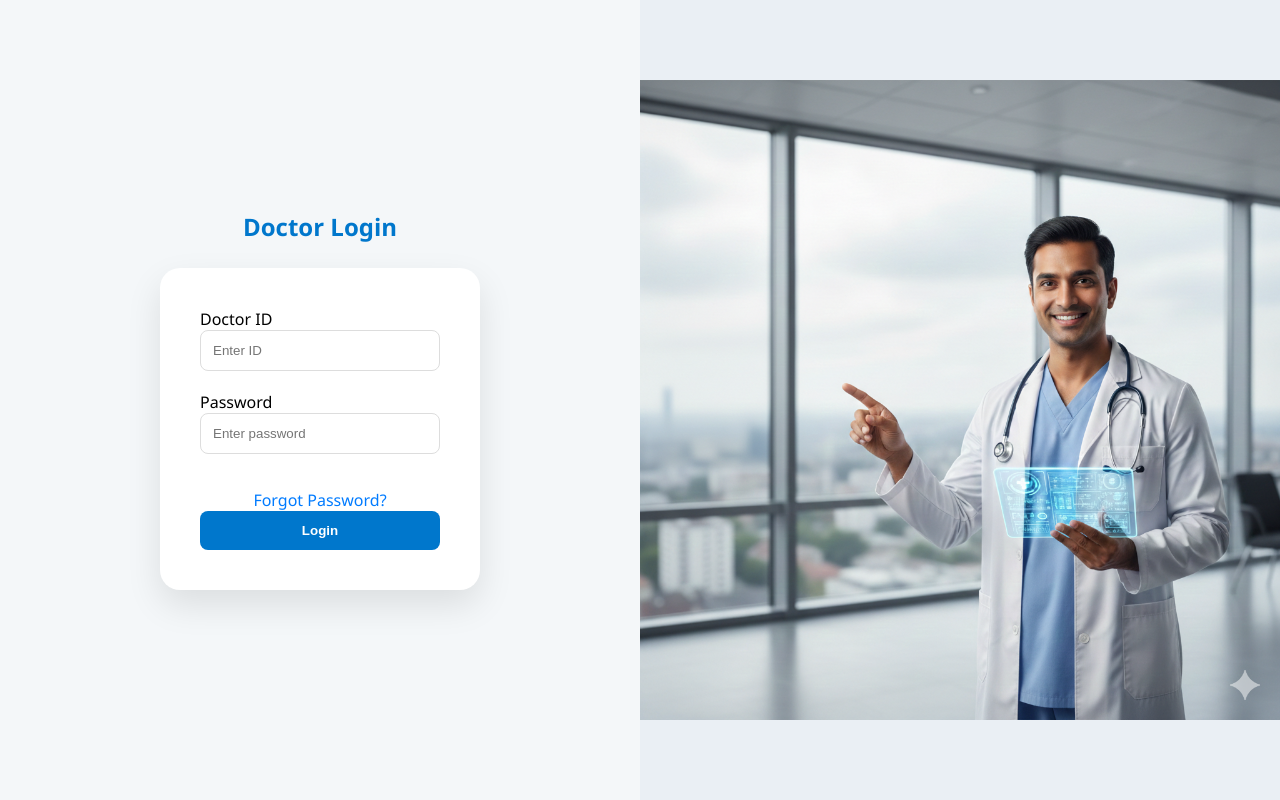
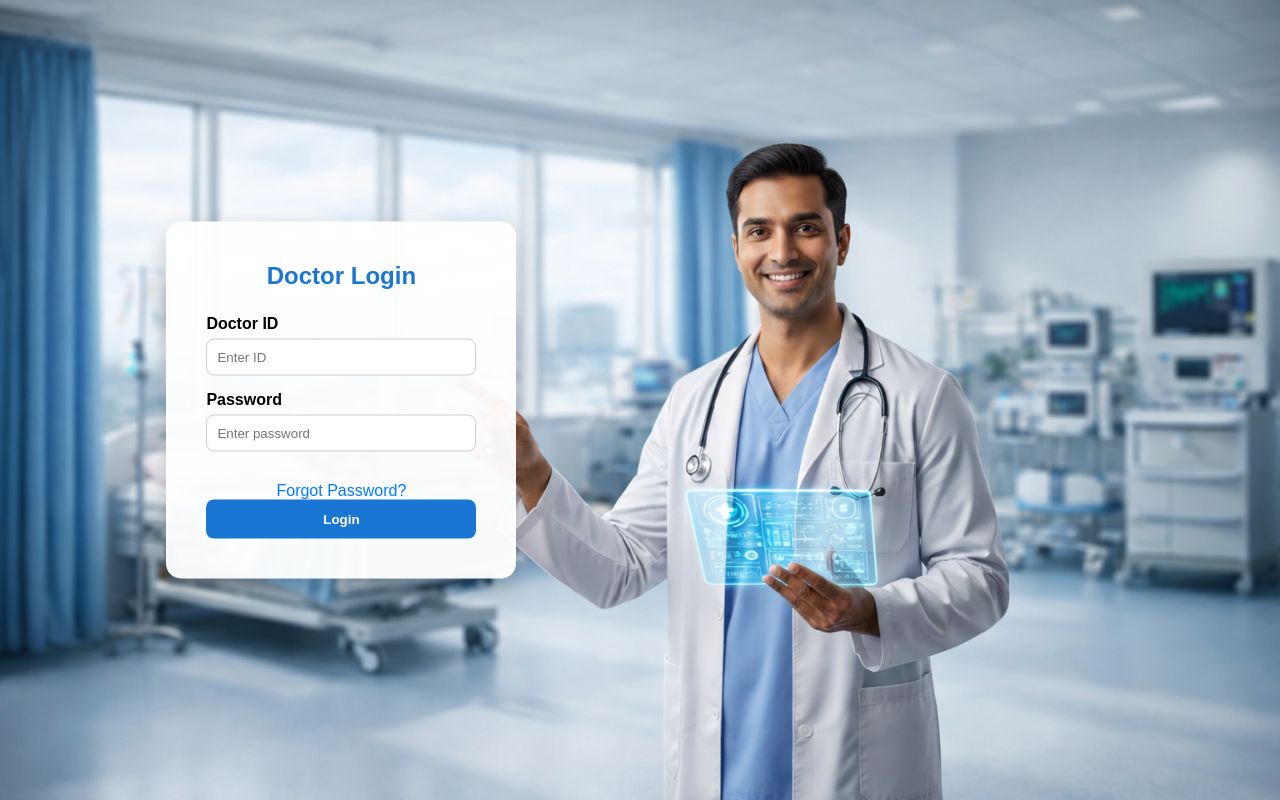
Before and after one commit to Sudeep29-code/Hospital_Ai, a Flask app: page /doctor_login in a window 1280 px wide. Run offline with Flask 3, Linux system fonts and the light colour scheme; parts of the project's set-up code (start-up, migrations or seed data) failed here and were passed over.

Commit message:
Doctor login page modified

```diff
--- a/q_table.json
+++ b/q_table.json
@@ -1 +1 @@
-{"low": {"increase_fairness": 847.3378211880955, "increase_wait": 620.2379507883892, "balance": 607.5999290064981}, "high": {"increase_fairness": 194.56257056383004, "increase_wait": 21.630125727296218, "balance": 28.08601983969315}}
+{"low": {"increase_fairness": 870.3102010701933, "increase_wait": 686.8459913258841, "balance": 677.6864499232004}, "high": {"increase_fairness": 278.2390648756889, "increase_wait": 69.22032147903847, "balance": 91.45953344961184}}
--- a/templates/doctor_login.html
+++ b/templates/doctor_login.html
@@ -3,69 +3,64 @@
 
 <head>
     <title>Doctor Login</title>
-
     <style>
-        body {
-            background: red !important;
-        }
-
         * {
             margin: 0;
             padding: 0;
             box-sizing: border-box;
+            font-family: Arial, sans-serif;
         }
 
-        html,
         body {
-            height: 100%;
-            font-family: 'Segoe UI', Tahoma, Geneva, Verdana, sans-serif;
+            height: 100vh;
         }
 
-        .main-container {
+        .main-section {
+            height: 100vh;
+            width: 100%;
+            background-image: url("{{ url_for('static', filename='doc_login.png') }}");
+            background-size: cover;
+            background-position: center;
+            background-repeat: no-repeat;
             position: relative;
-            width: 100%;
-            height: 100%;
-            display: flex;
-        }
-
-        .left-section {
-            width: 50%;
-            display: flex;
-            align-items: center;
-            justify-content: center;
-            background-color: #f4f7f9;
-            z-index: 2;
         }
 
         .login-container {
-            width: 320px;
+            position: absolute;
+            top: 50%;
+            left: 13%;   /* 🔥 Adjust this value slightly */
+            transform: translateY(-50%);
+            background: rgba(255, 255, 255, 0.95);
+            padding: 40px;
+            width: 350px;
+            border-radius: 15px;
+            box-shadow: 0 10px 25px rgba(0, 0, 0, 0.2);
 }
 
         h2 {
-            color: #0077cc;
             text-align: center;
             margin-bottom: 25px;
+            color: #1976d2;
         }
 
-        form {
-            background: white;
-            padding: 40px;
-            border-radius: 20px;
-            box-shadow: 0 15px 35px rgba(0, 0, 0, 0.1);
+        label {
+            display: block;
+            margin-bottom: 6px;
+            font-weight: bold;
         }
 
         input {
             width: 100%;
-            padding: 12px;
-            margin-bottom: 20px;
-            border: 1px solid #ddd;
+            padding: 10px;
+            margin-bottom: 15px;
             border-radius: 8px;
+            border: 1px solid #ccc;
         }
 
         button {
             width: 100%;
             padding: 12px;
-            background-color: #0077cc;
+            background-color: #1976d2;
             color: white;
             border: none;
             border-radius: 8px;
@@ -74,59 +69,34 @@
         }
 
         button:hover {
-            background-color: #005fa3;
-        }
-
-        /* RIGHT IMAGE SIDE */
-        .right-section {
-            flex: 1;
-            background-image: url("{{ url_for('static', filename='doctor-bg.png') }}");
-            background-repeat: no-repeat;
-            background-size: contain;
-            background-position: center right;
-            background-color: #eaeff4;
-            /* fallback background */
-        }
-
-        @media (max-width: 900px) {
-            .right-section {
-                display: none;
-            }
-
-            .left-section {
-                width: 100%;
-            }
+            background-color: #125ea5;
         }
     </style>
-
 </head>
 
 <body>
 
-    <div class="main-container">
+    <div class="main-section">
 
-        <div class="left-section">
         <div class="login-container">
             <h2>Doctor Login</h2>
+
             <form method="POST">
                 <label>Doctor ID</label>
                 <input type="text" name="doctor_id" placeholder="Enter ID" required>
 
                 <label>Password</label>
                 <input type="password" name="password" placeholder="Enter password" required>
+
                 <p style="margin-top:15px; text-align:center;">
                     <a href="{{ url_for('doctor_forgot_password') }}" style="color:#007bff; text-decoration:none;">
                         Forgot Password?
                     </a>
                 </p>
 
-
                 <button type="submit">Login</button>
             </form>
         </div>
-        </div>
-
-        <div class="right-section"></div>
 
     </div>
 
```
Also changed, not shown: static/doc_login.png (added), templates/admin/simulation.html (deleted). Lines whose indentation alone changed are shown as unchanged.
